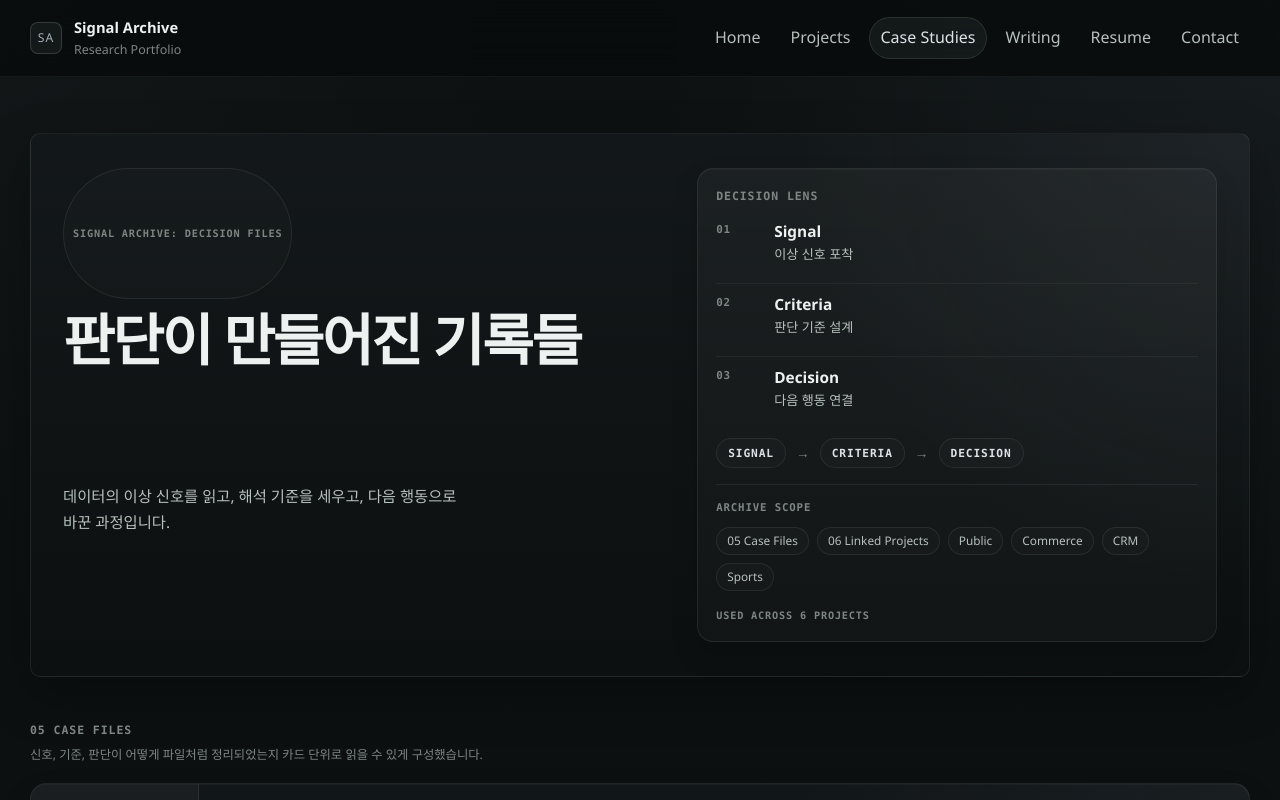
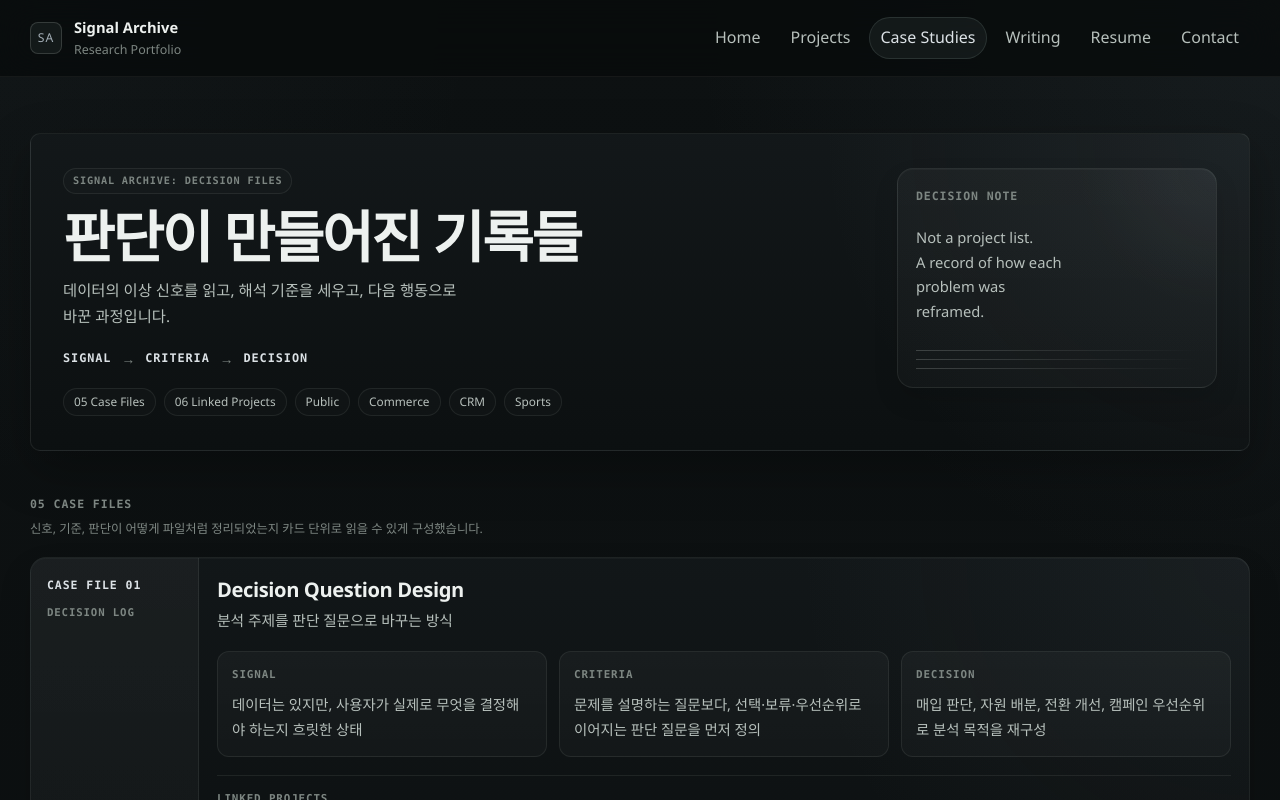
Before and after one commit to dffxonnb-cyber/signal-archive, a Next.js app: page /case-studies in a window 1280 px wide. Shown: the top 800 px of the page. Built offline with nearby package versions, Linux system fonts and the light colour scheme.

Commit message:
Rebalance case studies hero layout

```diff
--- a/app/case-studies/page.module.css
+++ b/app/case-studies/page.module.css
@@ -23,17 +23,12 @@
 .caseFileBlocks,
 .caseBlock,
 .caseFileFooter,
-.decisionLens,
-.decisionLensHead,
-.decisionLensRows,
-.decisionLensRow,
-.decisionLensCopy,
-.archiveScope {
+.decisionNote {
   display: grid;
 }
 
 .heroCopy {
-  gap: 12px;
+  gap: 14px;
   max-width: 66ch;
 }
 
@@ -42,10 +37,7 @@
 .caseFileLabel,
 .caseFileMeta,
 .caseBlockLabel,
-.scopeLabel,
-.decisionLensIndex,
-.decisionLensFlowLabel,
-.decisionLensFooter {
+.heroFlowLabel {
   font-family: "SFMono-Regular", "Cascadia Code", Consolas, "Liberation Mono", Menlo, monospace;
   letter-spacing: 0.08em;
   text-transform: uppercase;
@@ -86,121 +78,43 @@
   font-size: 0.96rem;
 }
 
-.panelNote {
-  margin: 0;
-  color: var(--text-muted);
-  font-size: 0.77rem;
-  line-height: 1.6;
-}
-
-.decisionLens {
-  align-self: start;
-  gap: 16px;
-  min-width: 0;
-  padding: 18px;
-  border: 1px solid rgba(226, 233, 229, 0.08);
-  border-radius: 16px;
-  background:
-    linear-gradient(180deg, rgba(255, 255, 255, 0.026), rgba(255, 255, 255, 0.012)),
-    rgba(255, 255, 255, 0.012);
-  box-shadow:
-    inset 0 1px 0 rgba(255, 255, 255, 0.03),
-    0 14px 28px rgba(0, 0, 0, 0.14);
-}
-
-.decisionLensHead {
-  gap: 4px;
-}
-
-.decisionLensRows {
-  gap: 8px;
-}
-
-.decisionLensRow {
-  grid-template-columns: 46px minmax(0, 1fr);
-  gap: 12px;
-  align-items: start;
-  padding: 10px 0;
-  border-top: 1px solid rgba(226, 233, 229, 0.06);
-}
-
-.decisionLensRow:first-child {
-  padding-top: 0;
-  border-top: 0;
-}
-
-.decisionLensIndex {
-  color: var(--text-muted);
-  font-size: 0.68rem;
-  font-weight: 600;
-}
-
-.decisionLensCopy {
-  gap: 2px;
-}
-
-.decisionLensCopy strong {
-  font-size: 0.96rem;
-  line-height: 1.4;
-}
-
-.decisionLensCopy span {
-  color: var(--text-secondary);
-  font-size: 0.82rem;
-  line-height: 1.55;
-}
-
-.decisionLensFlow {
+.heroFlow {
   display: flex;
   flex-wrap: wrap;
   align-items: center;
   gap: 8px 10px;
-  padding-top: 2px;
+  padding-top: 4px;
 }
 
-.decisionLensFlowStep {
+.heroFlowStep {
   display: inline-flex;
   align-items: center;
   gap: 10px;
 }
 
-.decisionLensFlowLabel {
-  display: inline-flex;
-  align-items: center;
-  min-height: 30px;
-  padding: 0 11px;
-  border: 1px solid rgba(226, 233, 229, 0.08);
-  border-radius: 999px;
-  background: rgba(255, 255, 255, 0.015);
+.heroFlowLabel {
   color: var(--accent-strong);
-  font-size: 0.7rem;
+  font-size: 0.74rem;
   font-weight: 600;
 }
 
-.decisionLensFlowArrow {
+.heroFlowArrow {
   color: var(--text-muted);
   font-size: 0.86rem;
 }
 
-.archiveScope {
-  gap: 10px;
-  padding-top: 14px;
-  border-top: 1px solid rgba(226, 233, 229, 0.08);
-}
-
-.scopeLabel {
-  color: var(--text-muted);
-  font-size: 0.67rem;
-  font-weight: 600;
-}
-
+.heroMeta,
 .scopeChips {
   display: flex;
   flex-wrap: wrap;
   gap: 8px;
 }
 
-.scopeChip {
+.heroMeta {
+  padding-top: 4px;
+}
+
+.heroMetaChip {
   display: inline-flex;
   align-items: center;
   min-height: 28px;
@@ -213,10 +127,50 @@
   line-height: 1;
 }
 
-.decisionLensFooter {
+.panelNote {
+  margin: 0;
   color: var(--text-muted);
-  font-size: 0.64rem;
-  font-weight: 600;
+  font-size: 0.77rem;
+  line-height: 1.6;
+}
+
+.decisionNote {
+  align-self: start;
+  justify-self: end;
+  gap: 14px;
+  width: min(100%, 320px);
+  min-height: 220px;
+  padding: 18px;
+  border: 1px solid rgba(226, 233, 229, 0.08);
+  border-radius: 16px;
+  background:
+    radial-gradient(circle at top right, rgba(135, 148, 160, 0.08), transparent 36%),
+    linear-gradient(180deg, rgba(255, 255, 255, 0.024), rgba(255, 255, 255, 0.012)),
+    rgba(255, 255, 255, 0.012);
+  box-shadow:
+    inset 0 1px 0 rgba(255, 255, 255, 0.03),
+    0 12px 24px rgba(0, 0, 0, 0.12);
+}
+
+.decisionNoteCopy {
+  margin: 0;
+  max-width: 18ch;
+  color: var(--text-secondary);
+  font-size: 0.92rem;
+  line-height: 1.68;
+}
+
+.decisionNoteMarks {
+  display: grid;
+  gap: 8px;
+  align-self: end;
+  margin-top: auto;
+}
+
+.decisionNoteMarks span {
+  display: block;
+  height: 1px;
+  background: linear-gradient(90deg, rgba(226, 233, 229, 0.2), transparent);
 }
 
 .sectionHead {
@@ -371,10 +325,16 @@
     padding: 24px 20px;
   }
 
-  .decisionLens,
+  .decisionNote,
   .caseFileBody,
   .caseFileRail {
     padding: 16px;
+  }
+
+  .decisionNote {
+    justify-self: stretch;
+    width: 100%;
+    min-height: 0;
   }
 
   .caseFileCard {
@@ -399,11 +359,11 @@
     font-size: 0.88rem;
   }
 
-  .decisionLensFlow {
+  .heroFlow {
     gap: 8px;
   }
 
-  .decisionLensFlowStep {
+  .heroFlowStep {
     width: 100%;
     justify-content: flex-start;
   }
--- a/app/case-studies/page.tsx
+++ b/app/case-studies/page.tsx
@@ -97,24 +97,6 @@ const projectDisplayNames: Record<string, string> = {
 
 const archiveFlow = ["Signal", "Criteria", "Decision"] as const;
 
-const decisionLensRows = [
-  {
-    index: "01",
-    title: "Signal",
-    description: "이상 신호 포착",
-  },
-  {
-    index: "02",
-    title: "Criteria",
-    description: "판단 기준 설계",
-  },
-  {
-    index: "03",
-    title: "Decision",
-    description: "다음 행동 연결",
-  },
-] as const;
-
 function formatCount(value: number) {
   return value.toString().padStart(2, "0");
 }
@@ -135,31 +117,13 @@ export default function CaseStudiesPage() {
             <p className={styles.heroDescription}>
               데이터의 이상 신호를 읽고, 해석 기준을 세우고, 다음 행동으로 바꾼 과정입니다.
             </p>
-          </div>
 
-          <aside aria-label="decision lens" className={styles.decisionLens}>
-            <div className={styles.decisionLensHead}>
-              <span className={styles.panelLabel}>Decision Lens</span>
-            </div>
-
-            <div className={styles.decisionLensRows}>
-              {decisionLensRows.map((row) => (
-                <div className={styles.decisionLensRow} key={row.index}>
-                  <span className={styles.decisionLensIndex}>{row.index}</span>
-                  <div className={styles.decisionLensCopy}>
-                    <strong>{row.title}</strong>
-                    <span>{row.description}</span>
-                  </div>
-                </div>
-              ))}
-            </div>
-
-            <div className={styles.decisionLensFlow} aria-label="signal to decision flow">
+            <div aria-label="signal to decision flow" className={styles.heroFlow}>
               {archiveFlow.map((step, index) => (
-                <div className={styles.decisionLensFlowStep} key={step}>
-                  <span className={styles.decisionLensFlowLabel}>{step}</span>
+                <div className={styles.heroFlowStep} key={step}>
+                  <span className={styles.heroFlowLabel}>{step}</span>
                   {index < archiveFlow.length - 1 ? (
-                    <span aria-hidden="true" className={styles.decisionLensFlowArrow}>
+                    <span aria-hidden="true" className={styles.heroFlowArrow}>
                       →
                     </span>
                   ) : null}
@@ -167,21 +131,30 @@ export default function CaseStudiesPage() {
               ))}
             </div>
 
-            <div className={styles.archiveScope}>
-              <span className={styles.scopeLabel}>Archive Scope</span>
-              <div className={styles.scopeChips}>
-                <span className={styles.scopeChip}>{formatCount(decisionFiles.length)} Case Files</span>
-                <span className={styles.scopeChip}>
-                  {formatCount(linkedProjectCount)} Linked Projects
-                </span>
-                <span className={styles.scopeChip}>Public</span>
-                <span className={styles.scopeChip}>Commerce</span>
-                <span className={styles.scopeChip}>CRM</span>
-                <span className={styles.scopeChip}>Sports</span>
-              </div>
+            <div className={styles.heroMeta}>
+              <span className={styles.heroMetaChip}>{formatCount(decisionFiles.length)} Case Files</span>
+              <span className={styles.heroMetaChip}>
+                {formatCount(linkedProjectCount)} Linked Projects
+              </span>
+              <span className={styles.heroMetaChip}>Public</span>
+              <span className={styles.heroMetaChip}>Commerce</span>
+              <span className={styles.heroMetaChip}>CRM</span>
+              <span className={styles.heroMetaChip}>Sports</span>
             </div>
+          </div>
 
-            <div className={styles.decisionLensFooter}>used across {linkedProjectCount} projects</div>
+          <aside aria-label="decision note" className={styles.decisionNote}>
+            <span className={styles.panelLabel}>Decision Note</span>
+            <p className={styles.decisionNoteCopy}>
+              Not a project list.
+              <br />
+              A record of how each problem was reframed.
+            </p>
+            <div aria-hidden="true" className={styles.decisionNoteMarks}>
+              <span />
+              <span />
+              <span />
+            </div>
           </aside>
         </section>
 
```
